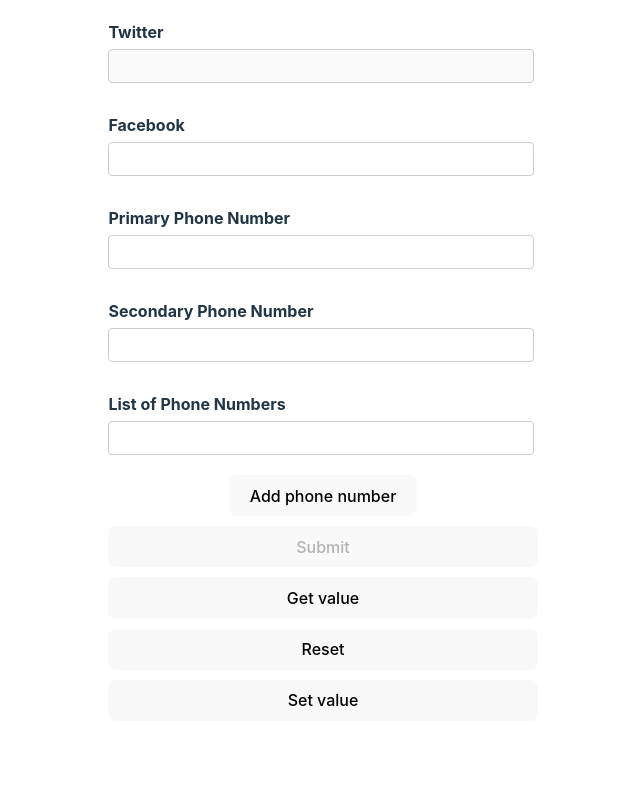
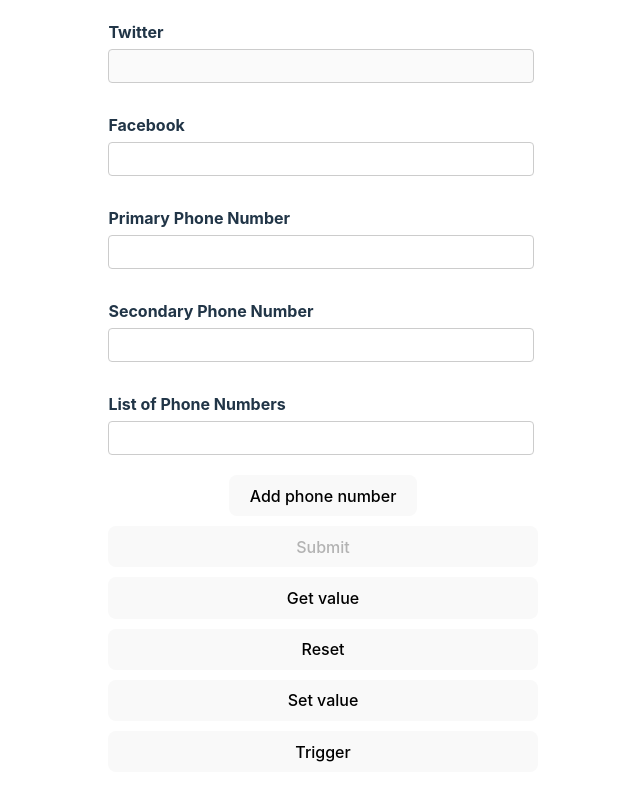
Before and after one commit to zahrabagheri1/document-of-what-i-learn, a React (Vite) app in the folder react-hook-form/rhf-demo/: page / in a window 1280 px wide. Shown: the part 653-1453 px from the top of the page, without its empty margins (317-957 px from the left). Before the commit the page ends 1406 px from the top, so only its background shows below. Built offline with nearby package versions, Linux system fonts and the light colour scheme; no server answers.

Commit message:
Manually Trigger Validations

```diff
--- a/react-hook-form/rhf-demo/src/components/YouTubeFrom.tsx
+++ b/react-hook-form/rhf-demo/src/components/YouTubeFrom.tsx
@@ -61,7 +61,8 @@ function YouTubeFrom() {
     watch,
     getValues,
     setValue,
-    reset
+    reset,
+    trigger
   } = form;
 
   // const { name, ref, onChange, onBlur } = register('username');
@@ -261,6 +262,7 @@ function YouTubeFrom() {
           <button type='button' onClick={handleGetValue}>Get value</button>
           <button type='button' onClick={() => reset()}>Reset</button>
           <button type='button' onClick={handleSetValue}>Set value</button>
+          <button type='button' onClick={() => trigger("channel")}>Trigger</button>
       </form>
 
       <DevTool control={control} />
```
